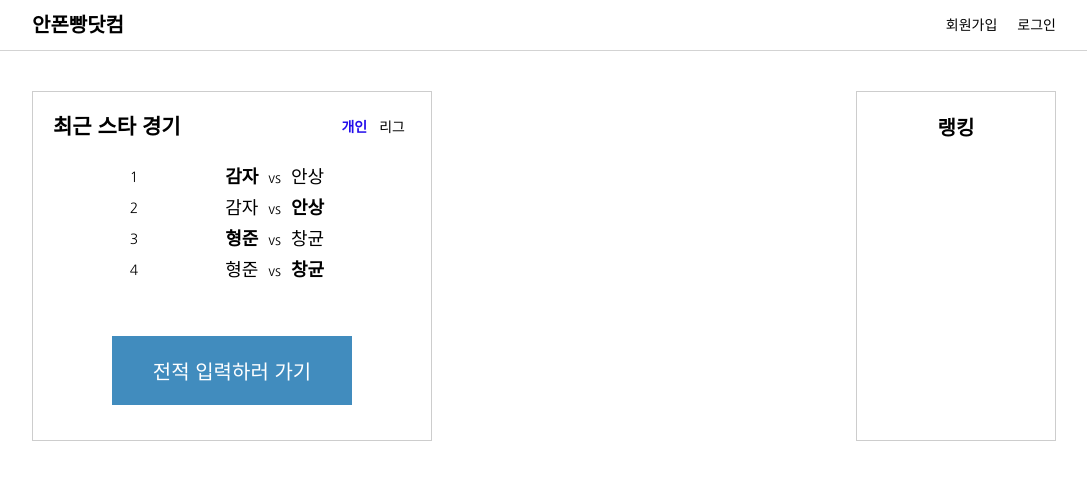
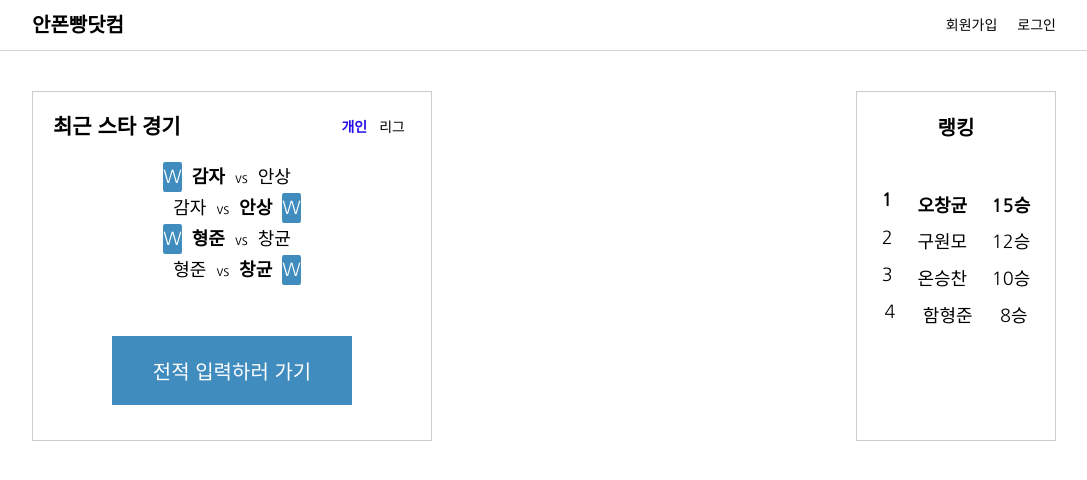
Before and after one commit to jooa7878/apbbangdotcom, a React (Create React App) app in the folder client/: page / in a window 1280 px wide. Shown: the top 480 px of the page, without its empty margins (96-1183 px from the left). Built offline with nearby package versions, Linux system fonts and the light colour scheme.

Commit message:
feat : ranking layout

```diff
--- a/client/src/components/Ranking.js
+++ b/client/src/components/Ranking.js
@@ -1,10 +1,33 @@
 import React from "react";
 import "../style/Ranking.scss";
 
+const dummyData = [
+  { id: 0, name: "오창균", winNums: 15 },
+  { id: 1, name: "구원모", winNums: 12 },
+  { id: 2, name: "온승찬", winNums: 10 },
+  { id: 3, name: "함형준", winNums: 8 },
+];
+
 function Ranking() {
+  function rendering() {
+    const rankList = [];
+
+    for (let i = 0; i < 4; i++) {
+      rankList.push(
+        <li className="ranking_item">
+          <span className="ranking_index">{dummyData[i].id + 1}</span>
+          <span className="ranking_name">{dummyData[i].name}</span>
+          <span className="ranking_wins">{dummyData[i].winNums}승</span>
+        </li>
+      );
+    }
+
+    return rankList;
+  }
   return (
     <div className="ranking_container">
       <h2 className="ranking_title">랭킹</h2>
+      <ul className="ranking_list">{rendering()}</ul>
     </div>
   );
 }
--- a/client/src/components/Record.js
+++ b/client/src/components/Record.js
@@ -50,10 +50,10 @@ function Record() {
     for (let i = 0; i < 4; i++) {
       renderList.push(
         <li className="record_item">
-          <span className="record_num">{list[i].id + 1}</span>
           <div className="record_info">
             {list[i].winner_player === 1 ? (
               <>
+                <span className="winner_sign">W</span>
                 <span className="record_span winner">{list[i].player_1}</span>
                 vs
                 <span className="record_span">{list[i].player_2}</span>
@@ -63,6 +63,7 @@ function Record() {
                 <span className="record_span">{list[i].player_1}</span>
                 vs
                 <span className="record_span winner">{list[i].player_2}</span>
+                <span className="winner_sign">W</span>
               </>
             )}
           </div>
--- a/client/src/style/Ranking.scss
+++ b/client/src/style/Ranking.scss
@@ -11,3 +11,18 @@
     font-size: 20px;
   }
 }
+
+.ranking_list {
+  margin: 50px 0;
+
+  .ranking_item {
+    margin: 10px 0;
+    display: flex;
+    justify-content: space-evenly;
+    font-size: 18px;
+
+    &:first-child {
+      font-weight: bold;
+    }
+  }
+}
--- a/client/src/style/Record.scss
+++ b/client/src/style/Record.scss
@@ -44,12 +44,22 @@
     display: flex;
     justify-content: space-evenly;
     line-height: 30px;
-    .record_span {
-      margin: 0 10px;
-      font-size: 18px;
 
-      &.winner {
-        font-weight: bold;
+    .record_info {
+      .winner_sign {
+        display: inline-block;
+        background-color: #287db6e1;
+        color: #fff;
+        font-size: 18px;
+        border-radius: 10%;
+      }
+      .record_span {
+        margin: 0 10px;
+        font-size: 18px;
+
+        &.winner {
+          font-weight: bold;
+        }
       }
     }
   }
@@ -65,4 +75,8 @@
   font-size: 20px;
   color: #fff;
   transition: 0.2s;
+
+  &:hover {
+    background-color: #178ddbe1;
+  }
 }
```
Also changed, not shown: 1 other file (tests, documents, lock files or other folders).
